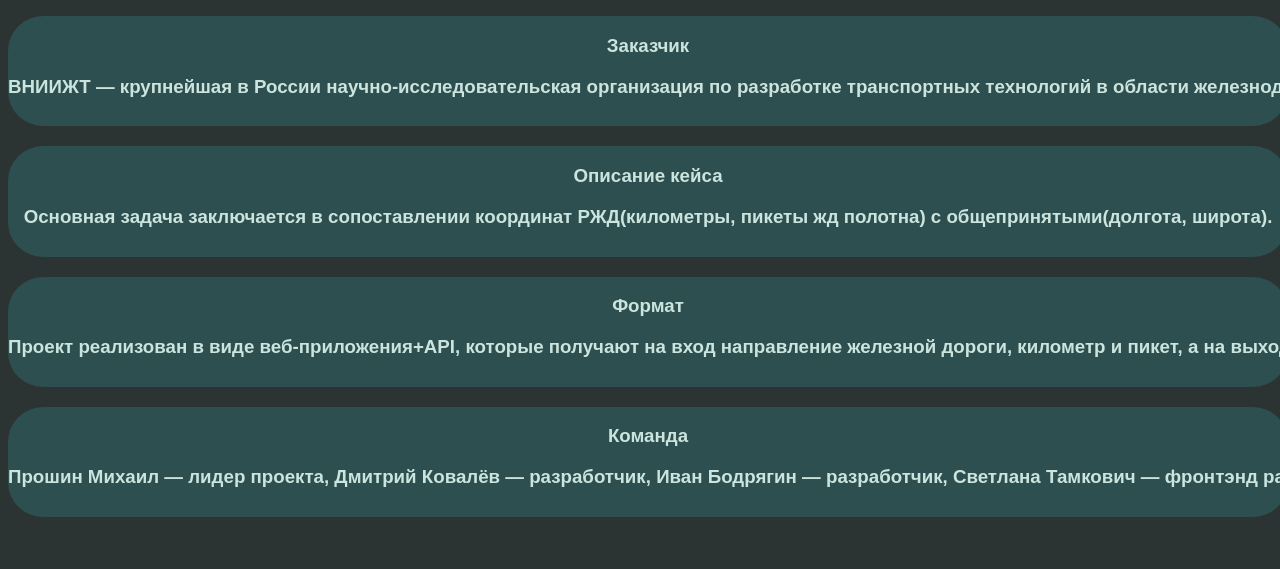
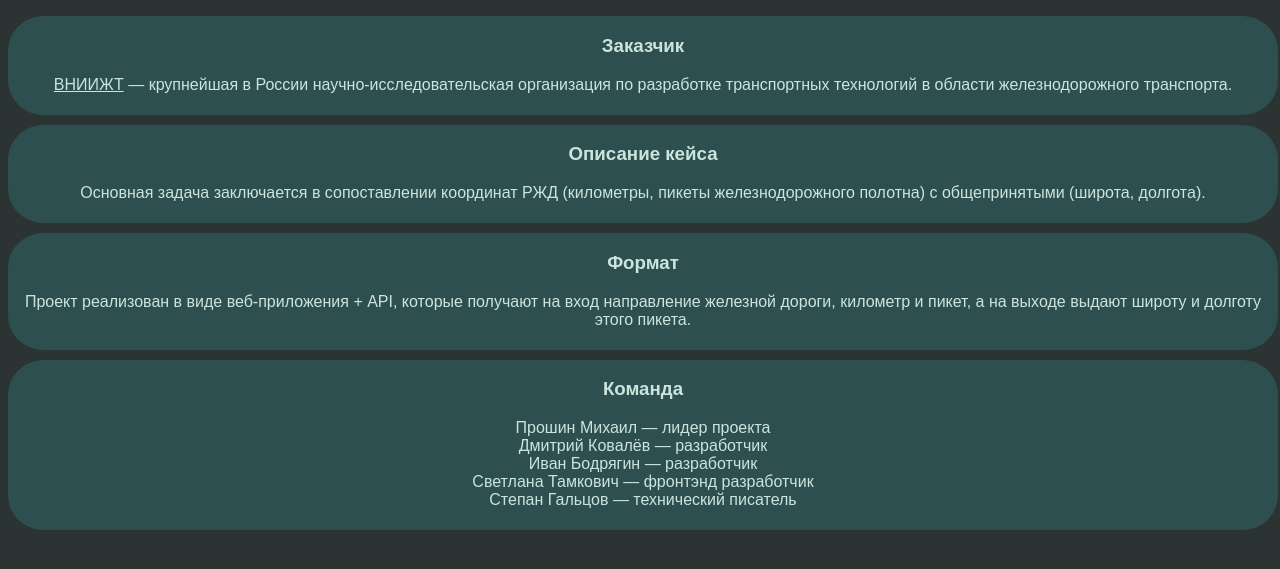
Before and after one commit to FireStrike1010/gis_rzd, a Flask app: page /about_us/ in a window 1280 px wide; the page is wider, and only the part inside the window is pictured. Shown: the part 99-668 px from the top of that part. Run offline with Flask 3, Linux system fonts and the light colour scheme.

Commit message:
Add files via upload

```diff
--- a/templates/about_us.html
+++ b/templates/about_us.html
@@ -1,21 +1,25 @@
 {% extends 'base.html' %}
 {% block content %}
-<div class="container">
-    <div class="point">
+<div class="container-text">
+    <div>
         <h3>Заказчик</h3>
-        <h3>ВНИИЖТ — крупнейшая в России научно-исследовательская организация по разработке транспортных технологий в области железнодорожного транспорта.</h3>
+        <p><a class="links" target="_balnk" rel="noopener noreferrer" href='https://www.vniizht.ru'>ВНИИЖТ</a> — крупнейшая в России научно-исследовательская организация по разработке транспортных технологий в области железнодорожного транспорта.</p>
     </div>
-    <div class="point">
+    <div>
         <h3>Описание кейса</h3>
-        <h3>Основная задача заключается в сопоставлении координат РЖД(километры, пикеты жд полотна) с общепринятыми(долгота, широта).</h3>
+        <p>Основная задача заключается в сопоставлении координат РЖД (километры, пикеты железнодорожного полотна) с общепринятыми (широта, долгота).</p>
     </div>
-    <div class="point">
+    <div>
         <h3>Формат</h3>
-        <h3>Проект реализован в виде веб-приложения+API, которые получают на вход направление железной дороги, километр и пикет, а на выходе выдают широту и долготу этого пикета.</h3>
+        <p>Проект реализован в виде веб-приложения + API, которые получают на вход направление железной дороги, километр и пикет, а на выходе выдают широту и долготу этого пикета.</p>
     </div>
-    <div class="point">
+    <div>
         <h3>Команда</h3>
-        <h3>Прошин Михаил — лидер проекта, Дмитрий Ковалёв — разработчик, Иван Бодрягин — разработчик, Светлана Тамкович — фронтэнд разработчик, Степан Гальцов — технический писатель</h3>
+        <p>Прошин Михаил — лидер проекта<br>
+        Дмитрий Ковалёв — разработчик<br>
+        Иван Бодрягин — разработчик<br>
+        Светлана Тамкович — фронтэнд разработчик<br>
+        Степан Гальцов — технический писатель</p>
     </div>
 </div>
 {% endblock %}
```
Also changed, not shown: templates/about_api.html (+12 -1 lines).
